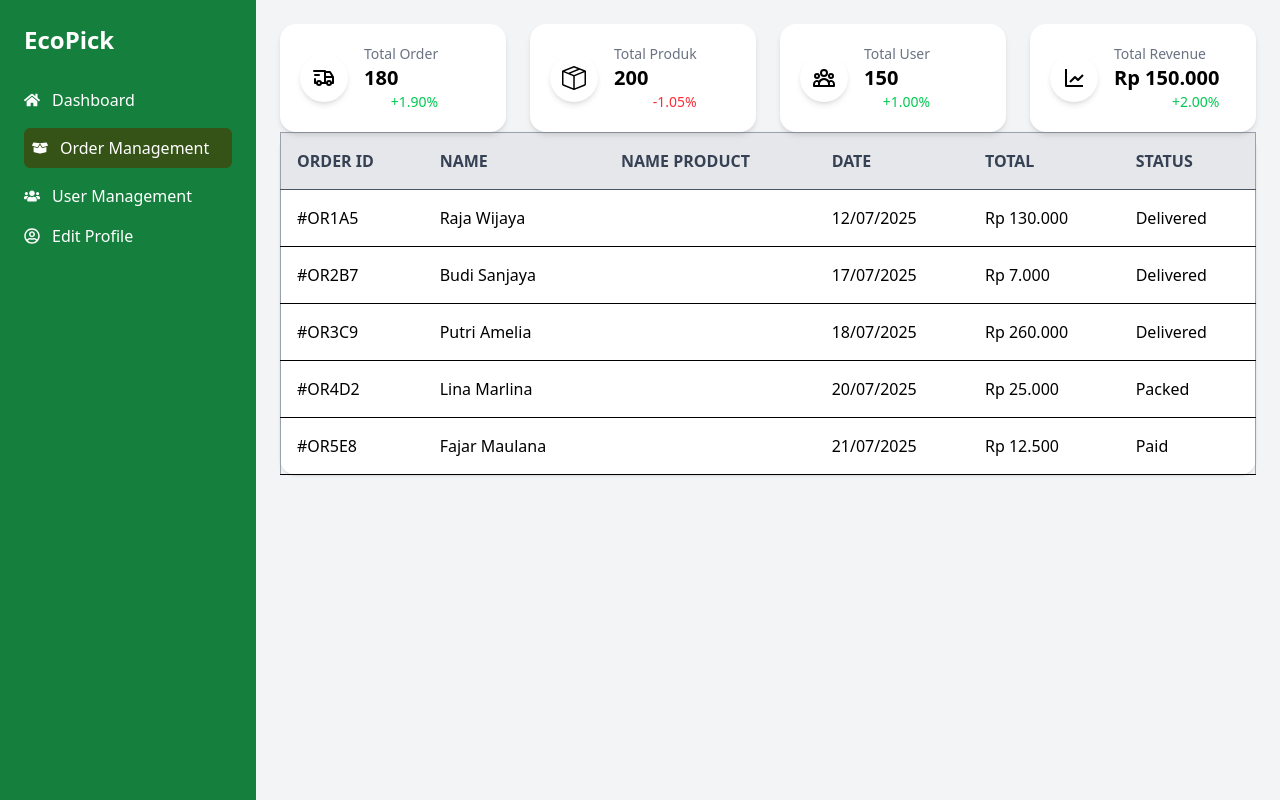
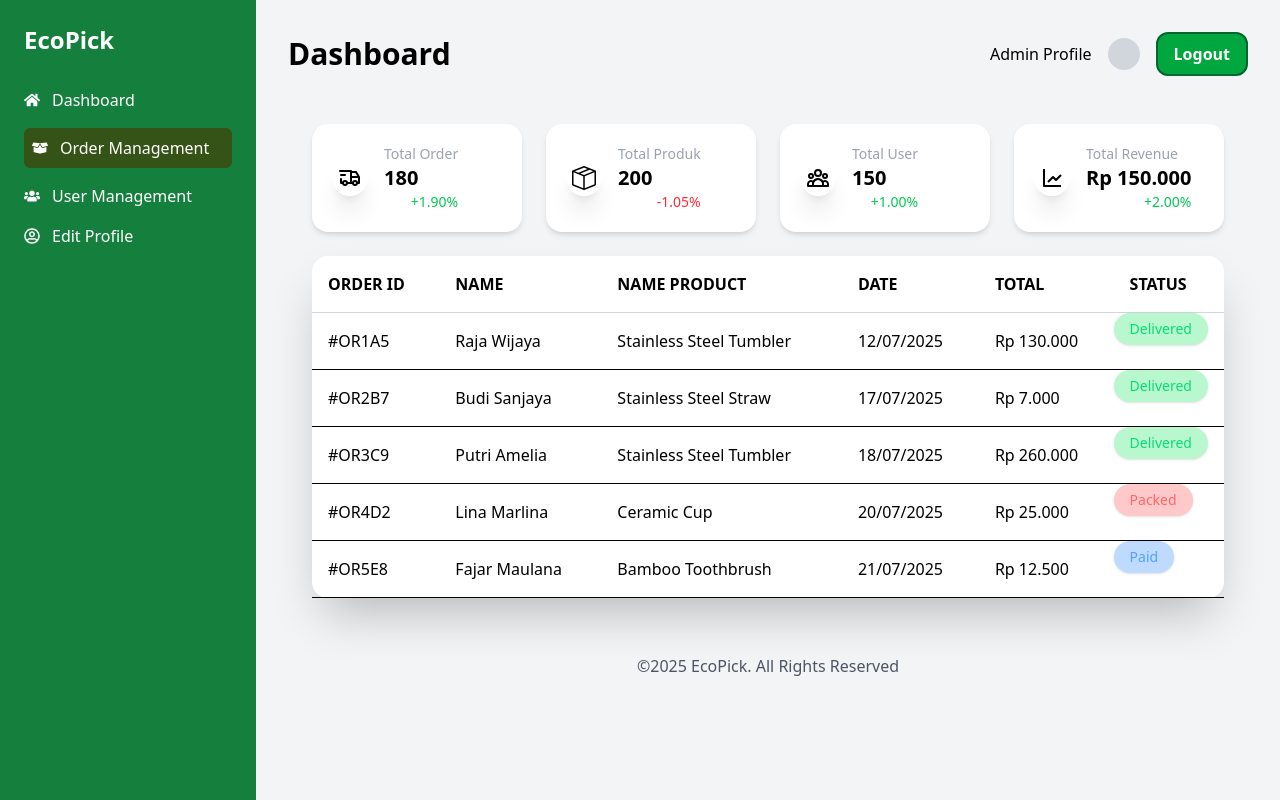
Before and after one commit to AufanT/fe-EcoPick, a React (Vite) app: page /ordermanagement in a window 1280 px wide. Built offline with nearby package versions, Linux system fonts and the light colour scheme.

Commit message:
setengah profileedit

```diff
--- a/src/Admin/addproduct.jsx
+++ b/src/Admin/addproduct.jsx
@@ -33,6 +33,9 @@ export default function AddProduct() {
           <div className="flex items-center gap-4">
             <span>Admin Profile</span>
             <div className="w-8 h-8 bg-gray-300 rounded-full" />
+            <Link to="/login" className="bg-green-600 text-white font-bold px-4 py-2 rounded-xl border-2 border-green-800">
+              Logout
+            </Link>
           </div>
         </header>
 
--- a/src/Admin/dashboardadmin.jsx
+++ b/src/Admin/dashboardadmin.jsx
@@ -1,5 +1,5 @@
 import React from "react";
-import { FaHome, FaUsers, FaBoxOpen, FaList, FaRegUserCircle } from "react-icons/fa";
+import { FaHome, FaUsers, FaBoxOpen, FaRegUserCircle } from "react-icons/fa";
 import { Link } from 'react-router-dom';
 
 
@@ -41,6 +41,9 @@ export default function DashboardAdmin() {
           <div className="flex items-center gap-4">
             <span>Admin Profile</span>
             <div className="w-8 h-8 bg-gray-300 rounded-full" />
+            <Link to="/login" className="bg-green-600 text-white font-bold px-4 py-2 rounded-xl border-2 border-green-800">
+              Logout
+            </Link>
           </div>
         </header>
 
--- a/src/Admin/editprofile.jsx
+++ b/src/Admin/editprofile.jsx
@@ -1,5 +1,7 @@
 import React from 'react';
 import { FaHome, FaBoxOpen, FaUsers, FaRegUserCircle } from 'react-icons/fa';
+import { Link } from 'react-router-dom';
+import { HiUser } from "react-icons/hi2";
 
 export default function EditProfile() {
     return (
@@ -30,8 +32,21 @@ export default function EditProfile() {
                     <div className="flex items-center gap-4">
                         <span>Admin Profile</span>
                         <div className="w-8 h-8 bg-gray-300 rounded-full" />
+                        <Link to="/login" className="bg-green-600 text-white font-bold px-4 py-2 rounded-xl border-2 border-green-800">
+                            Logout
+                        </Link>
                     </div>
                 </header>
+                <div className="flex">
+                    <div className="bg-white rounded-2xl shadow p-6 flex flex-col items-center w-50 h-80">
+                        <div className="bg-gray-300 h-28 w-28 mt-13 flex items-center justify-center rounded-full">
+                            <HiUser className="text-6xl text-white" />
+                        </div>
+                        <button className="bg-black text-white px-4 py-2 rounded-md mt-4">
+                            Edit
+                        </button>
+                    </div>
+                </div>
             </main>
         </div>
     );
--- a/src/Admin/ordermanagement.jsx
+++ b/src/Admin/ordermanagement.jsx
@@ -4,6 +4,7 @@ import { TbTruckDelivery } from "react-icons/tb";
 import { BsBoxSeam } from "react-icons/bs";
 import { HiOutlineUserGroup } from "react-icons/hi";
 import { BiLineChart } from "react-icons/bi";
+import { Link } from 'react-router-dom';
 
 const stats = [
   { title: "Total Order", value: "180", icon: <TbTruckDelivery className="w-6 h-6" />, percent: "+1.90%", up: true },
@@ -43,6 +44,18 @@ export default function OrderManagement() {
       </aside>
 
       {/* Main Content */}
+      <main className="flex-1 p-8">
+        <header className="flex justify-between items-center mb-6">
+          <h2 className="text-3xl font-bold">Dashboard</h2>
+          <div className="flex items-center gap-4">
+            <span>Admin Profile</span>
+            <div className="w-8 h-8 bg-gray-300 rounded-full" />
+            <Link to="/login" className="bg-green-600 text-white font-bold px-4 py-2 rounded-xl border-2 border-green-800">
+              Logout
+            </Link>
+          </div>
+        </header>
+
         <div className="flex-1 p-6">
           <div className="grid grid-cols-1 sm:grid-cols-2 lg:grid-cols-4 gap-6 items-start">
             {stats.map((item, i) => (
@@ -51,13 +64,13 @@ export default function OrderManagement() {
                 className="bg-white shadow-md rounded-2xl p-5 flex items-center gap-4 w-full h-auto"
               >
                 {/* Icon */}
-              <div className="flex items-center justify-center w-12 h-12 rounded-full bg-white shadow-md text-xl">
+                <div className="flex items-center justify-center w-9 h-9 rounded-full bg-white shadow-xl text-xl">
                   {item.icon}
                 </div>
 
-              {/* Title + Value + Percent (vertikal) */}
+                {/* Title + Value + Percent */}
                 <div className="flex flex-col">
-                <span className="text-sm text-gray-500">{item.title}</span>
+                  <span className="text-sm text-gray-400">{item.title}</span>
                   <span className="text-xl font-semibold">{item.value}</span>
                   <span className={`text-sm text-right ${item.up ? "text-green-500" : "text-red-500"}`}>
                     {item.percent}
@@ -68,10 +81,10 @@ export default function OrderManagement() {
           </div>
 
 
-        <div className="bg-white rounded-2xl shadow">
-          <table className="w-full text-left border p-4 border-gray-400">
-            <thead className="bg-gray-200 border-b border-gray-600">
-              <tr className="text-gray-700 ">
+          <div className="bg-white mt-6 rounded-2xl shadow-2xl">
+            <table className="w-full text-left border-gray-400">
+              <thead className="border-b border-gray-300">
+                <tr className="text-black border-gray-200">
                   <th className="p-4">ORDER ID</th>
                   <th className="p-4">NAME</th>
                   <th className="p-4">NAME PRODUCT</th>
@@ -82,20 +95,26 @@ export default function OrderManagement() {
               </thead>
               <tbody>
                 {orders.map((order, index) => (
-              <tr key={index} className="border-b hover:bg-gray-50">
+                  <tr key={index} className="items-center border-b hover:bg-gray-50">
                     <td className="p-4">{order.orderId}</td>
                     <td className="p-4">{order.name}</td>
-                <td className="p-4">{order.productName}</td>
+                    <td className="p-4">{order.product}</td>
                     <td className="p-4">{order.date}</td>
                     <td className="p-4">{order.total}</td>
-                <td className="p-4 ">{order.status}</td>
+                    <td className={`p-4 ${order.status === "Delivered" ? "inline-flex bg-green-200 text-green-400 text-sm rounded-2xl py-1.5 text-center shadow" : order.status === "Packed" ? "inline-flex text-red-400 text-sm bg-red-200 rounded-2xl py-1.5 text-center shadow" : "inline-flex text-blue-400 text-sm bg-blue-200 rounded-2xl py-1.5 text-center shadow"}`}>{order.status}</td>
                   </tr>
                 ))}
               </tbody>
             </table>
-
           </div>
         </div>
+
+        {/* Pagination */}
+        <footer className="text-center text-gray-600 mt-8">
+          ©2025 EcoPick. All Rights Reserved
+        </footer>
+
+      </main>
     </div>
   )
 };
--- a/src/Admin/usermanagement.jsx
+++ b/src/Admin/usermanagement.jsx
@@ -41,6 +41,9 @@ export default function UserManagement() {
                     <div className="flex items-center gap-4">
                         <span>Admin Profile</span>
                         <div className="w-8 h-8 bg-gray-300 rounded-full" />
+                        <Link to="/login" className="bg-green-600 text-white font-bold px-4 py-2 rounded-xl border-2 border-green-800">
+                            Logout
+                        </Link>
                     </div>
                 </header>
 
```
Lines whose indentation alone changed are shown as unchanged.
